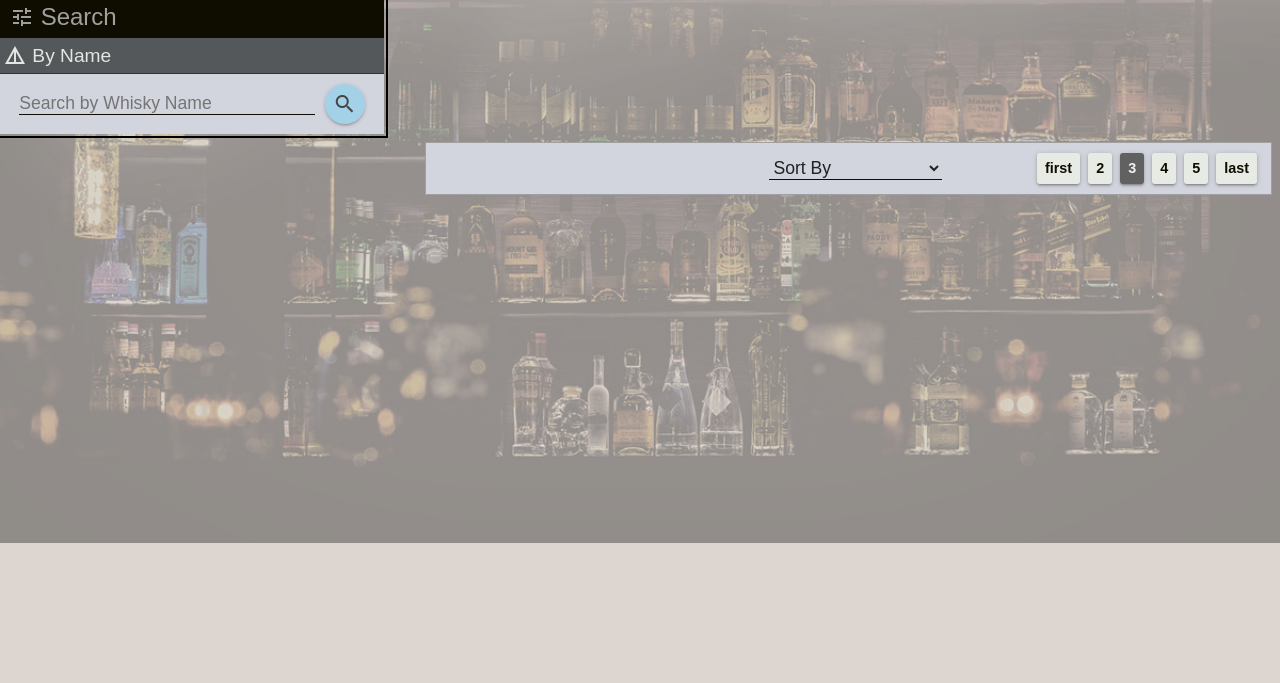
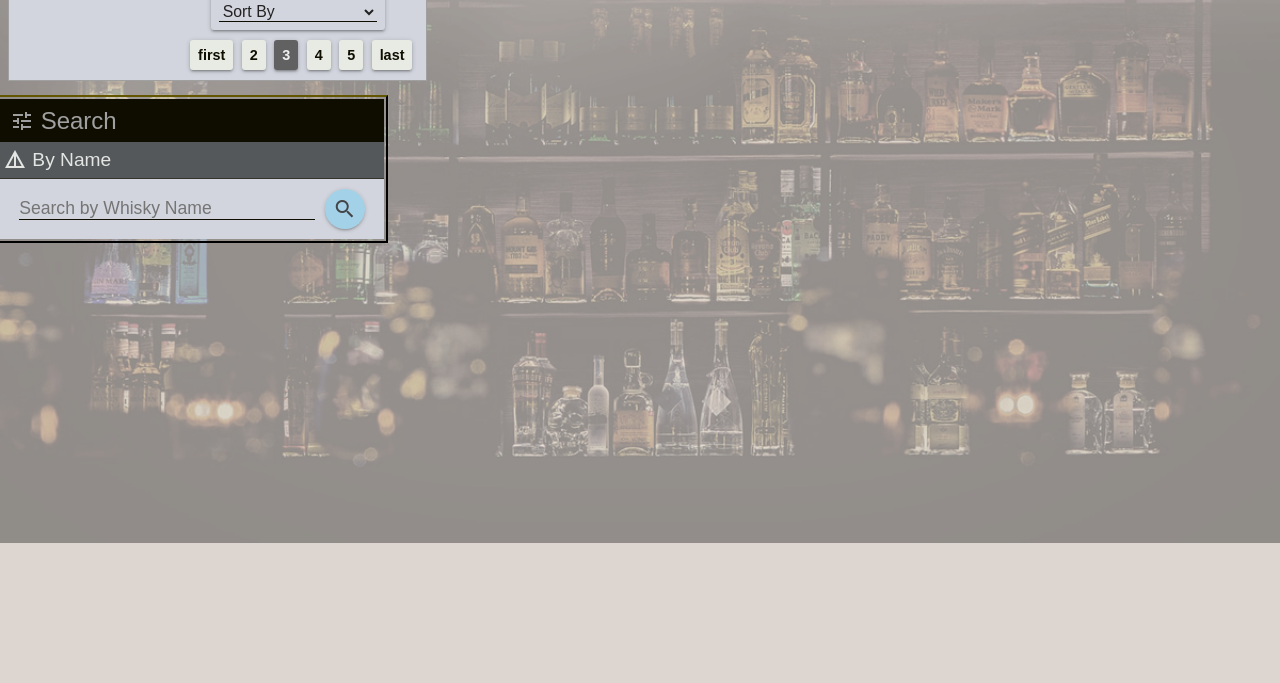
Before and after one commit to team-whiskepedia/whiskepedia, a website with bundled scripts: page public/browse.html in a window 1280 px wide. Shown: the part 117-800 px from the top of the page. Built offline with nearby package versions, Linux system fonts and the light colour scheme; no server answers; a web font is replaced by a local one.

Commit message:
sort and paginate component

```diff
--- a/public/browse.html
+++ b/public/browse.html
@@ -16,27 +16,6 @@
 
 </head>
 <body>
-    <section id="sort-pane">
-        <div class="sorting">
-            <select class="sort-dropdown">
-                <option value="">Sort By</option>
-                <option value="flavor-a-z">Primary Flavor: A-Z</option>
-                <option value="flavor-z-a">Primary Flavor: Z-A</option>
-                <option value="name-a-z">Name: A-Z</option>
-                <option value="name-z-a">Name: Z-A</option>
-                <option value="rating">Rating</option>
-                <option value="price">Price</option>
-            </select>
-        </div>
-        <div class="pagination">
-            <a href="#" class="page first">first</a>
-            <a href="#" class="page">2</a>
-            <span class="page active">3</span>
-            <a href="#" class="page">4</a>
-            <a href="#" class="page">5</a>
-            <a href="#" class="page last">last</a>
-        </div>
-    </section>
     <script type="module" src="src/whiskey-list.js"></script>
 </body>
 </html>
--- /dev/null
+++ b/public/src/components/app/SortPaginate.js
@@ -0,0 +1,56 @@
+import Component from '../Component.js';
+
+export class SortPaginate extends Component {
+
+    onRender(dom) {
+
+        // const flavorsByBroadCategory = this.props.flavors.reduce((broadCategories, flavor) => {
+        //     const existingIndex = broadCategories.findIndex((item) => item.category === flavor.broadCategory);
+        //     if(existingIndex >= 0) {
+        //         broadCategories[existingIndex].flavors.push(flavor.name);
+        //     }
+        //     else if(flavor.broadCategory !== 'IGNORE') {
+        //         broadCategories.push({ category: flavor.broadCategory, flavors: [flavor.name] });
+        //     }
+        //     return broadCategories;
+        // }, []);
+        // flavorsByBroadCategory.sort(objA => objA.category.toLowerCase() === 'tastes' ? -1 : 1);
+
+        // const searchPane = dom.querySelector('#search-pane');
+        // flavorsByBroadCategory.forEach(category => {
+        //     const searchCategory = new SearchCategory({
+        //         category: category,
+        //         //onUpdate: this.props.onUpdate,
+        //         //onRemove: this.props.onRemove,
+        //     });
+        //     searchPane.appendChild(searchCategory.renderDOM());
+        // });
+    }
+
+    renderHTML() {
+        return /*html*/`
+            <section id="sort-pane">
+                <div class="sorting">
+                    <select class="sort-dropdown">
+                        <option value="">Sort By</option>
+                        <option value="flavor-a-z">Primary Flavor: A-Z</option>
+                        <option value="flavor-z-a">Primary Flavor: Z-A</option>
+                        <option value="name-a-z">Name: A-Z</option>
+                        <option value="name-z-a">Name: Z-A</option>
+                        <option value="rating-high-low">Rating: High-Low</option>
+                        <option value="price-low-high">Price: Low-High</option>
+                        <option value="price-high-low">Price: High-Low</option>
+                    </select>
+                </div>
+                <div class="pagination">
+                    <a href="#" class="page first">first</a>
+                    <a href="#" class="page previous">2</a>
+                    <span class="page active">3</span>
+                    <a href="#" class="page next">4</a>
+                    <a href="#" class="page next-next">5</a>
+                    <a href="#" class="page last">last</a>
+                </div>
+            </section>
+        `;
+    }
+}
--- a/public/src/components/app/sort-paginate.css
+++ b/public/src/components/app/sort-paginate.css
@@ -18,7 +18,12 @@
 }
 
 .sorting {
+    display: inline-block;
     margin-right: 10%;
+    padding: 8px;
+    font-size: 0.9em;
+    border-radius: 3px;
+    box-shadow: 0 2px 2px 0 rgba(0, 0, 0, 0.14), 0 3px 1px -2px rgba(0, 0, 0, 0.12), 0 1px 5px 0 rgba(0, 0, 0, 0.2);
 }
 .sort-dropdown {
     min-width: 100px;
--- a/public/src/components/whiskeys/WhiskeyList.js
+++ b/public/src/components/whiskeys/WhiskeyList.js
@@ -1,9 +1,13 @@
 import Component from '../Component.js';
 import WhiskeyItem from './WhiskeyItem.js';
+import { SortPaginate } from '../app/SortPaginate.js';
 
 class WhiskeyList extends Component {
     onRender(dom) {
         const whiskeys = this.props.whiskeys;
+
+        const sortPaginateBar = new SortPaginate();
+        dom.appendChild(sortPaginateBar.renderDOM());
 
         whiskeys.forEach(whiskey => {
             const props = { whiskey: whiskey };
```
